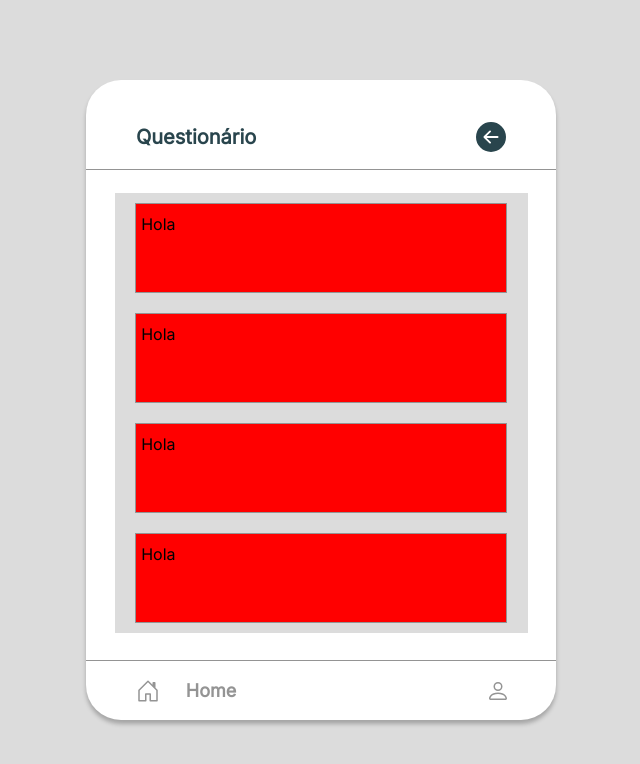
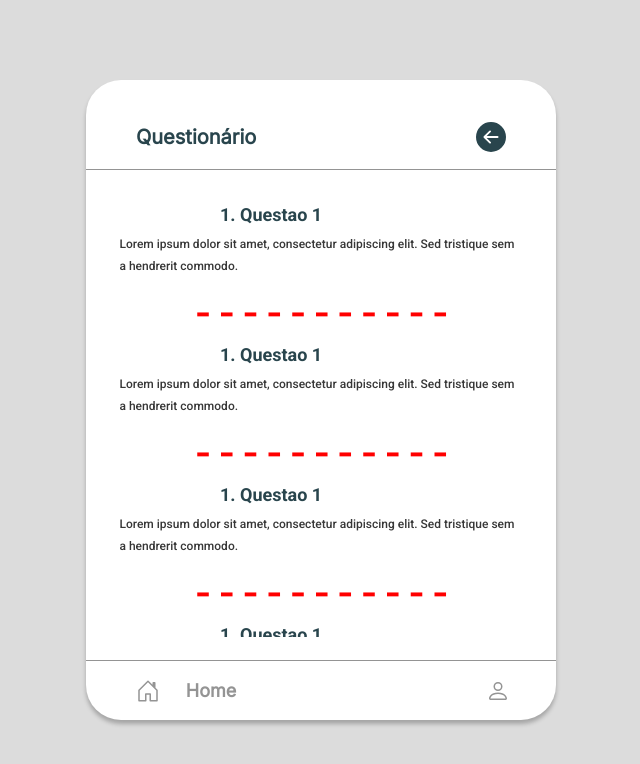
Before and after one commit to joaopedroortiz/covid-app, a React (Create React App) app: page /questionario in a window 1280 px wide. Shown: the top 764 px of the page, without its empty margins (319-959 px from the left). Built offline with nearby package versions, Linux system fonts and the light colour scheme.

Commit message:
Style: Modificacao cardQuestions

```diff
--- a/src/Pages/Questionario.jsx
+++ b/src/Pages/Questionario.jsx
@@ -17,6 +17,9 @@ function Questionario() {
           <CardQuestions />
           <CardQuestions />
           <CardQuestions />
+          <CardQuestions />
+          <CardQuestions />
+          <CardQuestions />
         </div>
         <div className="container-navHome">
           <NavHome />
--- /dev/null
+++ b/src/components/CardQuestions/Bar/BarQuestions.css
@@ -0,0 +1,9 @@
+.barQuetions {
+  display: flex;
+  flex-direction: row;
+  justify-content: center;
+  align-items: center;
+  padding: 10px 5px;
+  bottom: 0;
+  color: red;
+}
--- /dev/null
+++ b/src/components/CardQuestions/Bar/BarQuestions.jsx
@@ -0,0 +1,11 @@
+import React from "react";
+import "./BarQuestions.css";
+
+function BarQuestions() {
+  return (
+    <div>
+      <h1 className="barQuetions">- - - - - - - - - - - </h1>
+    </div>
+  );
+}
+export default BarQuestions;
--- a/src/components/CardQuestions/CardQuestions.css
+++ b/src/components/CardQuestions/CardQuestions.css
@@ -1,12 +1,10 @@
-.container-cardQuestion {
+.container-CardQuestions {
   display: flex;
-  flex-direction: row;
+  flex-direction: column;
   position: relative;
   width: 90%;
   height: 90px;
   margin-top: 10px;
   margin-bottom: 10px;
   padding: 10px 5px;
-  border: solid 1px #949494;
-  background-color: red;
 }
--- a/src/components/CardQuestions/CardQuestions.jsx
+++ b/src/components/CardQuestions/CardQuestions.jsx
@@ -1,12 +1,22 @@
 import React from "react";
 import "../../styles/global.css";
+import "../../styles/button.css";
 import "./CardQuestions.css";
+import TitleQuestions from "../CardQuestions/Title/TitleQuestions";
+import TextQuestions from "../CardQuestions/Text/TextQuestions";
+import BarQuestions from "../CardQuestions/Bar/BarQuestions";
 
 function CardQuestions() {
   return (
-    <div className="base-container">
-      <div className="container-cardQuestion">
-        <div>Hola</div>
+    <div className="container-cardQuestions">
+      <div>
+        <TitleQuestions />
+      </div>
+      <div>
+        <TextQuestions />
+      </div>
+      <div>
+        <BarQuestions />
       </div>
     </div>
   );
--- /dev/null
+++ b/src/components/CardQuestions/Text/TextQuestions.css
@@ -0,0 +1,17 @@
+.textQuestions {
+  display: flex;
+  flex-direction: row;
+  justify-content: center;
+  align-items: center;
+  padding: 10px 5px;
+  height: 57px;
+
+  font-family: "Roboto", sans-serif;
+  font-style: justify;
+  font-weight: 400;
+  font-size: 12px;
+  line-height: 22px;
+  /* or 179% */
+
+  color: #373737;
+}
--- /dev/null
+++ b/src/components/CardQuestions/Text/TextQuestions.jsx
@@ -0,0 +1,14 @@
+import React from "react";
+import "./TextQuestions.css";
+
+function TextQuestions() {
+  return (
+    <div>
+      <h1 className="textQuestions">
+        Lorem ipsum dolor sit amet, consectetur adipiscing elit. Sed tristique
+        sem a hendrerit commodo.
+      </h1>
+    </div>
+  );
+}
+export default TextQuestions;
--- /dev/null
+++ b/src/components/CardQuestions/Title/TitleQuestions.css
@@ -0,0 +1,18 @@
+.titleQuestions {
+  display: flex;
+  flex-direction: row;
+  justify-self: center;
+  align-items: center;
+  padding: 5px 5px;
+  width: 212px;
+  height: 24px;
+
+  font-family: "Roboto", sans-serif;
+  font-style: justify;
+  font-weight: 800;
+  font-size: 18px;
+  line-height: 24px;
+  /* identical to box height, or 131% */
+
+  color: #29454d;
+}
--- /dev/null
+++ b/src/components/CardQuestions/Title/TitleQuestions.jsx
@@ -0,0 +1,11 @@
+import React from "react";
+import "./TitleQuestions.css";
+
+function TitleQuestions() {
+  return (
+    <div>
+      <h1 className="titleQuestions">1. Questao 1</h1>
+    </div>
+  );
+}
+export default TitleQuestions;
--- a/src/styles/questionario.css
+++ b/src/styles/questionario.css
@@ -20,3 +20,9 @@
   flex-direction: column;
   position: static;
 }
+::-webkit-scrollbar {
+  width: 8px;
+}
+::-webkit-scrollbar-thumb {
+  background-color: #716d6d;
+}
```
